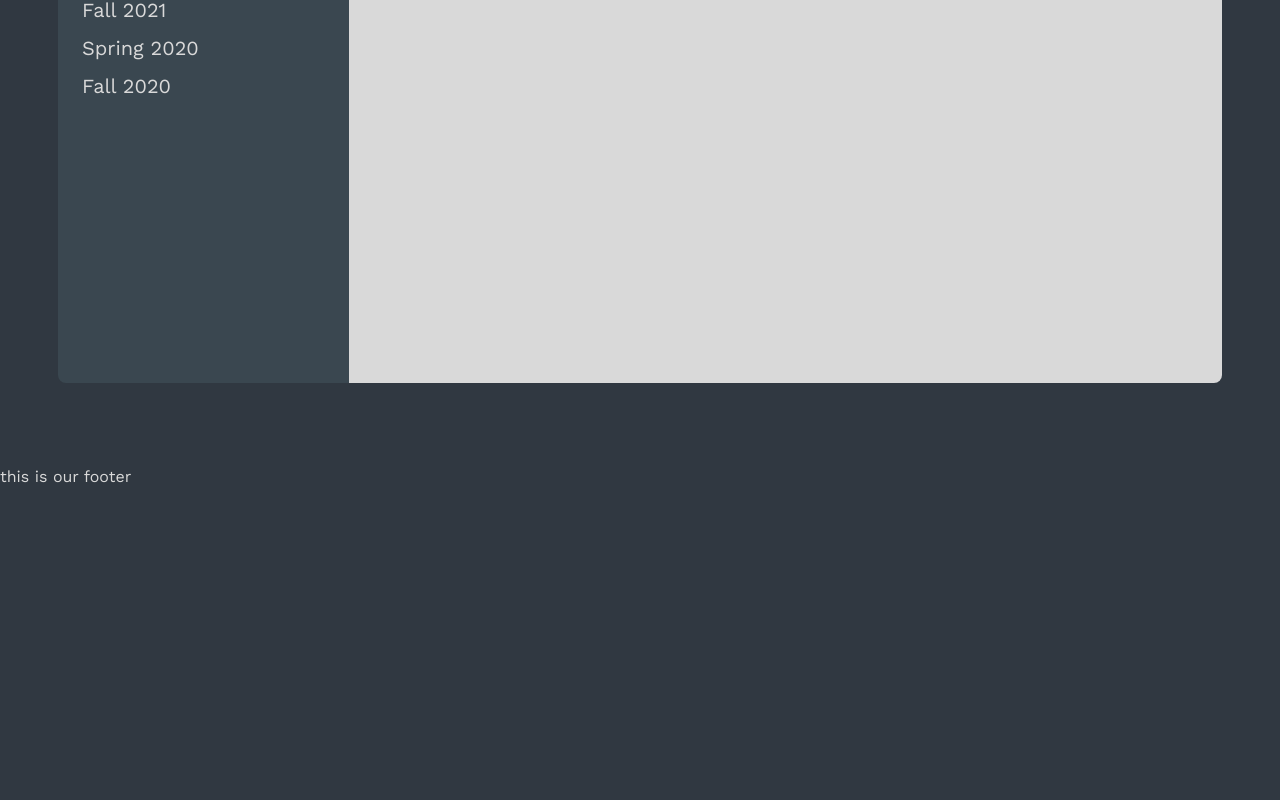
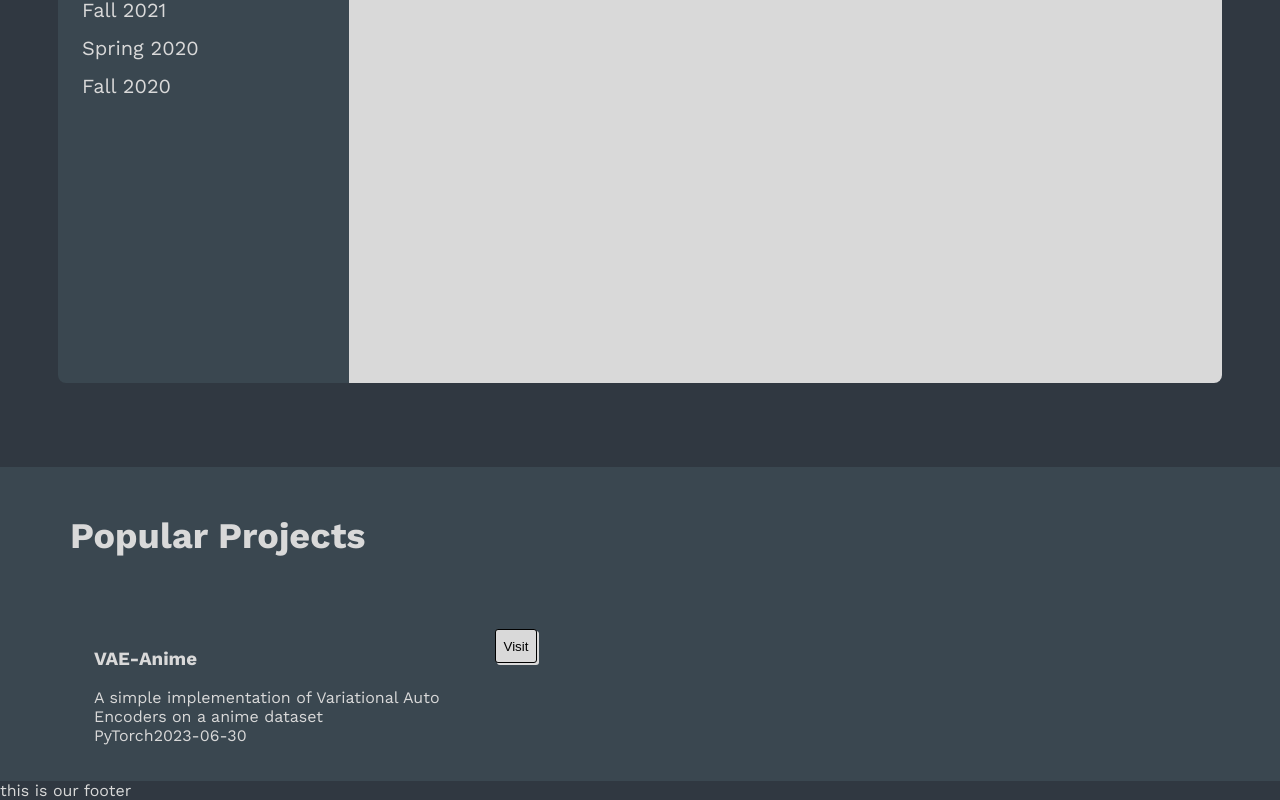
Before and after one commit to MPCL5/personal-website, a Next.js app: page / in a window 1280 px wide. Shown: the part 1794-2594 px from the top of the page. Before the commit the page ends 2280 px from the top, so only its background shows below. Built offline with nearby package versions, Linux system fonts and the light colour scheme; no server answers.

Commit message:
added my projects section

```diff
--- /dev/null
+++ b/src/components/Pages/Home/Projects/Card.module.scss
@@ -0,0 +1,3 @@
+.main {
+  padding: 36px 24px;
+}
--- /dev/null
+++ b/src/components/Pages/Home/Projects/Card.tsx
@@ -0,0 +1,60 @@
+'use client'
+import styles from './Card.module.scss'
+import {useEffect, useState} from "react";
+import clsx from "clsx";
+import {Button} from "@/components/Common/Button";
+import Link from "next/link";
+
+export interface IProjectCardData {
+    title: string;
+    description: string;
+    date: string;
+    link: string;
+}
+
+interface IGitResponse {
+    stargazers_count: number,
+}
+
+export const ProjectCard = ({data}: { data: IProjectCardData }) => {
+    const [starCount, setStarCount] = useState<number | null>(null)
+
+    // TODO: fix this ana fetch them in serverside.
+    useEffect(() => {
+        // Let's do not comply with clean code rules. I am tired rn.
+        fetch(`https://api.github.com/repos/${data.link}`)
+            .then(response => {
+                if (!response.ok) {
+                    throw new Error('Something went wrong while fetching data from github')
+                }
+
+                return response.json() as Promise<IGitResponse>
+            })
+            .then(data => {
+                setStarCount(data.stargazers_count)
+            })
+            .catch((err: Error) => {
+                console.log(err.message)
+            })
+
+    }, [data.link])
+
+    return (
+        <div className={clsx(styles.main, 'row')}>
+            <div className={'col-9'}>
+                <h3>{data.title}</h3>
+                <div>{data.description}</div>
+                <div className={'d-flex'}>
+                    <div>PyTorch</div>
+                    <div>{data.date}</div>
+                    <div>{starCount}</div>
+                </div>
+            </div>
+            <div className={'col-3'}>
+                <Link href={`https://github.com/${data.link}`} target={'_blank'}>
+                    <Button>Visit</Button>
+                </Link>
+            </div>
+        </div>
+    )
+}
--- /dev/null
+++ b/src/components/Pages/Home/Projects/index.module.scss
@@ -0,0 +1,13 @@
+@import "src/styles/variables";
+
+.main {
+  background-color: $bg-secondary;
+  padding-top: 48px;
+}
+
+.title {
+  margin-top: 0;
+  margin-bottom: 36px;
+  font-size: 36px;
+  font-weight: bold;
+}
--- /dev/null
+++ b/src/components/Pages/Home/Projects/index.tsx
@@ -0,0 +1,28 @@
+import styles from './index.module.scss'
+import {IProjectCardData, ProjectCard} from "@/components/Pages/Home/Projects/Card";
+
+const DATA: IProjectCardData[] = [
+    {
+        title: 'VAE-Anime',
+        date: '2023-06-30',
+        description: 'A simple implementation of Variational Auto Encoders on a anime dataset',
+        link: 'MPCL5/VAE-Anime',
+    }
+]
+
+export const HomeProjectsSection = () => {
+    return (
+        <section className={styles.main}>
+            <div className={'container'}>
+                <h2 className={styles.title}>Popular Projects</h2>
+                <div className={'row'}>
+                    {DATA.map(item => (
+                        <div className={'col-12 col-md-6'} key={item.title}>
+                            <ProjectCard data={item}/>
+                        </div>
+                    ))}
+                </div>
+            </div>
+        </section>
+    )
+}
--- a/src/components/Pages/Home/index.tsx
+++ b/src/components/Pages/Home/index.tsx
@@ -2,6 +2,7 @@ import {HomeBioSection} from "@/components/Pages/Home/Bio";
 import {HomeUniversitiesSection} from "@/components/Pages/Home/Universities/index.jsx";
 import {HomeResearchInterestsSection} from "@/components/Pages/Home/Interests";
 import {HomeAcademicExperienceSection} from "@/components/Pages/Home/AcademicExperience";
+import {HomeProjectsSection} from "@/components/Pages/Home/Projects";
 
 
 export const HomePage = () => {
@@ -10,5 +11,6 @@ export const HomePage = () => {
         <HomeUniversitiesSection />
         <HomeResearchInterestsSection />
         <HomeAcademicExperienceSection />
+        <HomeProjectsSection />
     </>
 }
```
